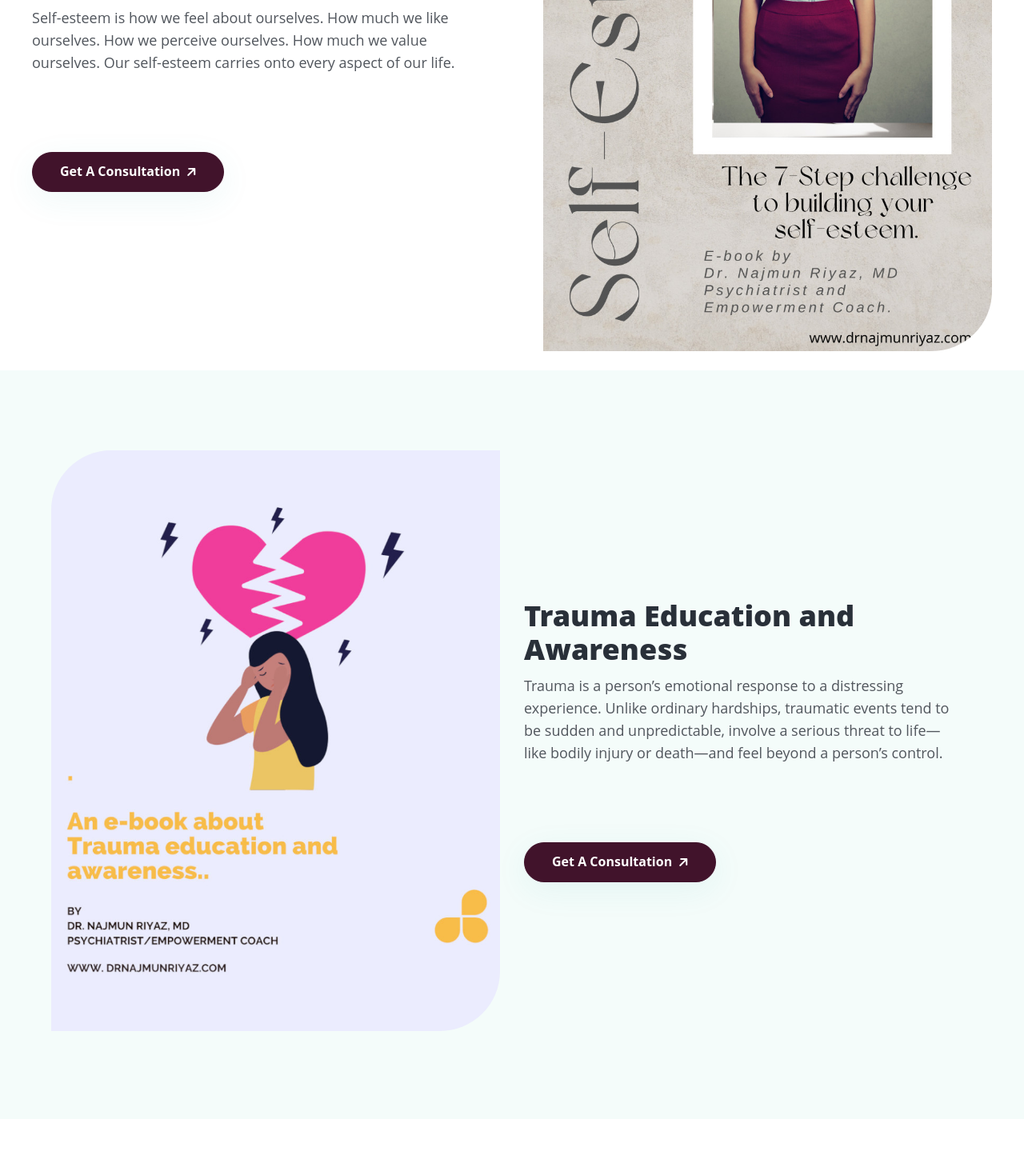
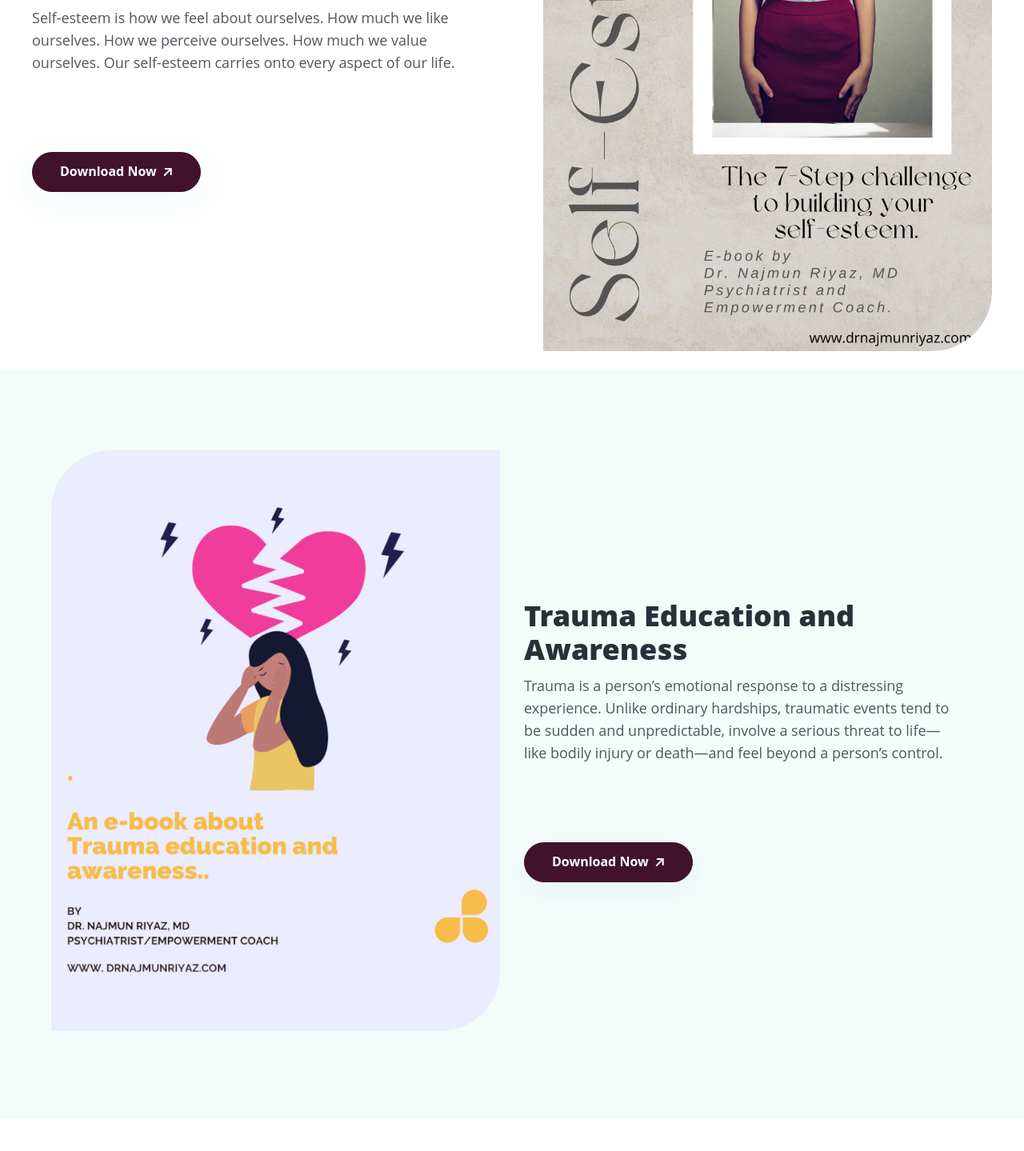
Before and after one commit to toheedswati786/new-dr-portofolio, a PHP site: page /books.php in a window 1280 px wide. Shown: the part 577-2016 px from the top of the page at 80% size. Run offline with PHP 8.4, Linux system fonts and the light colour scheme.

Commit message:
first draft done

```diff
--- a/books.php
+++ b/books.php
@@ -50,7 +50,7 @@
                                     </p>
                                 </div>
                                 <div class="btn_wrap pb-0">
-                                    <a class="btn btn-primary" href="assets/resources/Self-Esteem.pdf" download="Self-Esteem"><span class="btn_text" data-text="Get A Consultation">Get A Consultation </span><span class="btn_icon"><i class="fa-solid fa-arrow-up-right"></i></span></a>
+                                    <a class="btn btn-primary" href="assets/resources/Self-Esteem.pdf" download="Self-Esteem"><span class="btn_text" data-text="Download Now">Download Now</span><span class="btn_icon"><i class="fa-solid fa-arrow-up-right"></i></span></a>
                                 </div>
                             </div>
                         </div>
@@ -76,7 +76,7 @@
                                     </p>
                                 </div>
                                 <div class="btn_wrap pb-0">
-                                    <a class="btn btn-primary" href="assets/resources/Trauma Education and Awareness.pdf" download="Trauma education and awareness"><span class="btn_text" data-text="Get A Consultation">Get A Consultation </span><span class="btn_icon"><i class="fa-solid fa-arrow-up-right"></i></span></a>
+                                    <a class="btn btn-primary" href="assets/resources/Trauma Education and Awareness.pdf" download="Trauma education and awareness"><span class="btn_text" data-text="Download Now">Download Now</span><span class="btn_icon"><i class="fa-solid fa-arrow-up-right"></i></span></a>
                                 </div>
                             </div>
                         </div>
@@ -102,7 +102,7 @@
                                     </p>
                                 </div>
                                 <div class="btn_wrap pb-0">
-                                    <a class="btn btn-primary" href="https://buy.stripe.com/14k15H4p6ei3cb6eUU" target="_blank"><span class="btn_text" data-text="Get A Consultation">Get A Consultation </span><span class="btn_icon"><i class="fa-solid fa-arrow-up-right"></i></span></a>
+                                    <a class="btn btn-primary" href="https://buy.stripe.com/14k15H4p6ei3cb6eUU" target="_blank"><span class="btn_text" data-text="Buy Now">Buy Now</span><span class="btn_icon"><i class="fa-solid fa-arrow-up-right"></i></span></a>
                                 </div>
                             </div>
                         </div>
```
